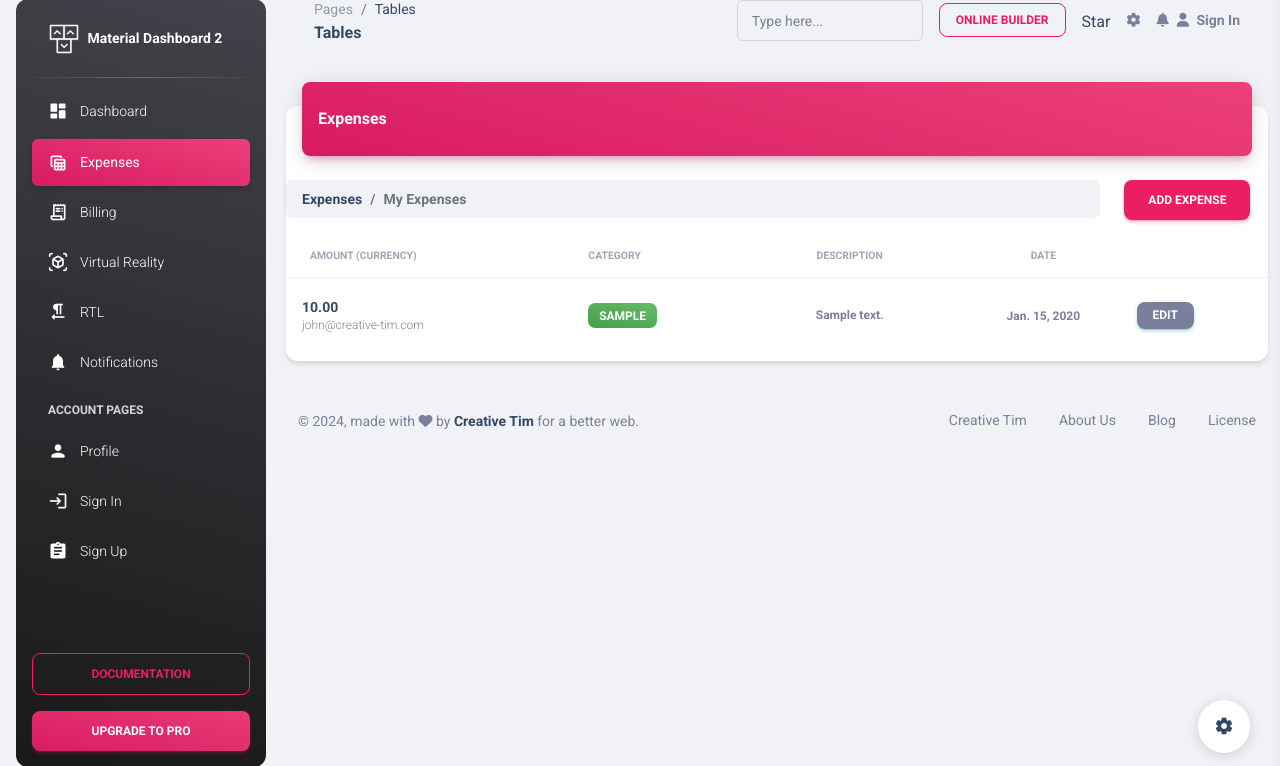
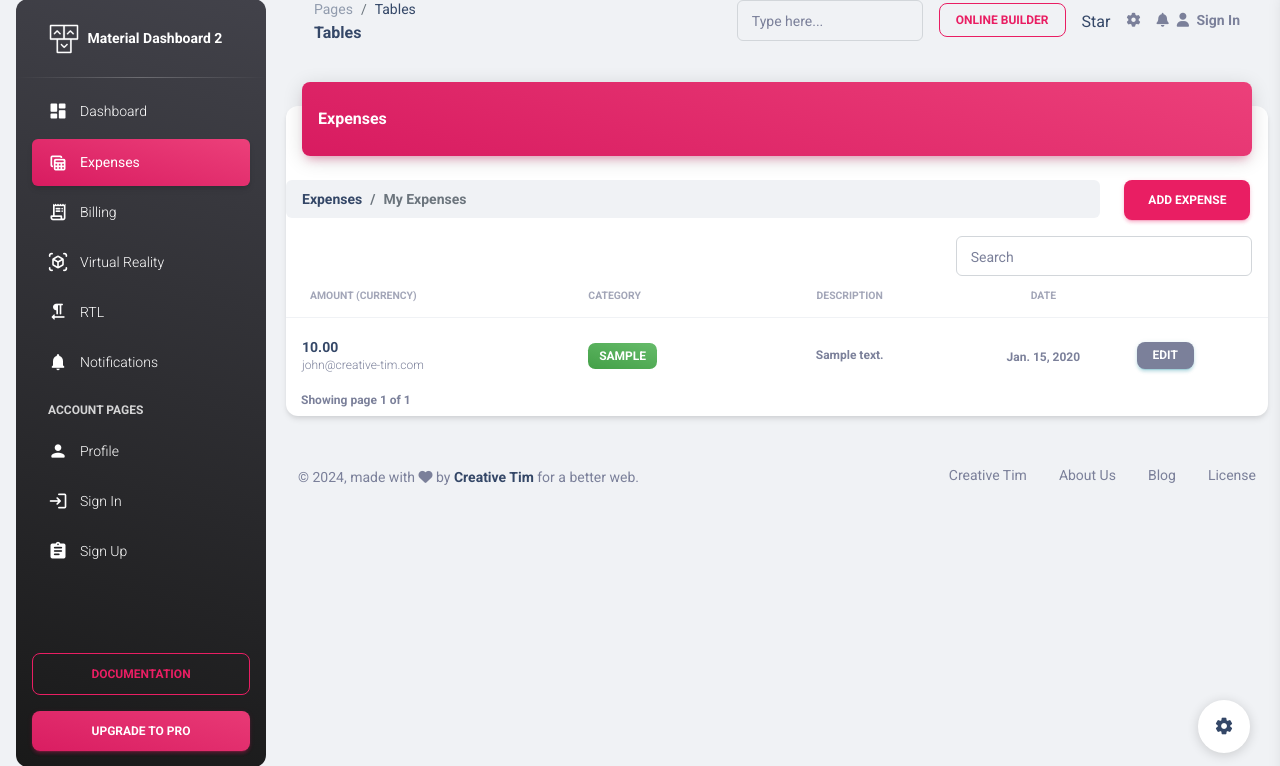
Before and after one commit to peterg-xd/Pokemon-Gao, a Django app: page /expenses.html/ in a window 1280 px wide. Shown: the part 17-783 px from the top of the page. Run offline with Django 5.2, Linux system fonts and the light colour scheme; a user stored in the database is signed in; tables that the repository leaves empty hold one stand-in row (values such as "Sample post"); some libraries are stand-ins or nearby versions.

Commit message:
pagination and search bar for expenses

```diff
--- a/myapp/urls.py
+++ b/myapp/urls.py
@@ -1,5 +1,6 @@
 from django.urls import path
 from . import views
+from django.views.decorators.csrf import csrf_exempt
 
 urlpatterns = [
     path("", views.index, name = "index"),
@@ -7,5 +8,6 @@ urlpatterns = [
     path("add_expense.html/", views.add_expense, name="add_expense"),
     path("expenses.html/", views.expenses, name = "expenses"),
     path("edit_expense.html/<int:id>", views.edit_expense, name="edit_expense"),
-    path("delete_expense/<int:id>", views.delete_expense, name="delete_expense")
+    path("delete_expense/<int:id>", views.delete_expense, name="delete_expense"),
+    path("search_expenses", csrf_exempt(views.search_expenses), name="search_expenses")
 ]
--- a/myapp/views.py
+++ b/myapp/views.py
@@ -3,6 +3,22 @@ from django.contrib.auth.models import User
 from django.contrib.auth.decorators import login_required
 from .models import Category, Expense
 from django.contrib import messages
+from django.core.paginator import Paginator
+import json
+from django.http import JsonResponse
+
+def search_expenses(request):
+    if request.method == 'POST':
+        search_str = json.loads(request.body).get('searchText')
+
+        expenses=Expense.objects.filter(
+            amount__istartswith=search_str, owner=request.user) | Expense.objects.filter(
+            date__istartswith=search_str, owner=request.user) | Expense.objects.filter(
+            description__icontains=search_str, owner=request.user) | Expense.objects.filter(
+            category__icontains=search_str, owner=request.user)
+
+        data=expenses.values()
+        return JsonResponse(list(data), safe=False)
 
 # Create your views here.
 
@@ -14,12 +30,17 @@ def index(request):
 def dashboard(request):
     return render(request, 'dashboard.html')
 
+
+
 def expenses(request):
     categories = Category.objects.all()
     expenses = Expense.objects.filter(owner=request.user)
-
+    paginator = Paginator(expenses, 5)
+    page_number = request.GET.get('page')
+    page_obj = Paginator.get_page(paginator, page_number)
     context = {
-        'expenses': expenses
+        'expenses': expenses,
+        'page_obj': page_obj
     }
     return render(request, 'expenses.html', context)
 
--- /dev/null
+++ b/static/myapp/assets/js/searchExpenses.js
@@ -0,0 +1,67 @@
+const searchField=document.querySelector("#searchField");
+
+const appTable=document.querySelector(".app-table");
+const tableOutput=document.querySelector(".table-output");
+tableOutput.style.display='none'
+const paginationContainer = document.querySelector(".pagination-container");
+const noResults = document.querySelector(".no-results");
+const tbody = document.querySelector(".table-body");
+
+searchField.addEventListener('keyup', (e)=>{
+    const searchValue=e.target.value;
+
+    if(searchValue.trim().length > 0) {
+        console.log("searchValue", searchValue);
+
+        paginationContainer.style.display = "none";
+        tbody.innerHTML = "";
+        fetch("/search_expenses", {
+            body: JSON.stringify({searchText: searchValue}),
+            method: "POST",
+        })
+            .then((res) => res.json())
+            .then((data) => {
+                console.log("data", data);
+
+                appTable.style.display = "none";
+                tableOutput.style.display = "block";
+
+                if(data.length==0){
+                    noResults.style.display = "block";
+                    tableOutput.style.display = "none";
+                }else {
+                    noResults.style.display = "none";
+                    data.forEach((expense) =>{
+                        tbody.innerHTML += `
+                        <tr>
+                            <td>
+                                <div class="d-flex px-2 py-1">
+                                    <div class="d-flex flex-column justify-content-center">
+                                        <h6 class="mb-0 text-sm">${expense.amount}</h6>
+                                        <p class="text-xs text-secondary mb-0">john@creative-tim.com</p>
+                                    </div>
+                                </div>
+                            </td>
+                            <td>
+                                <span class="badge badge-sm bg-gradient-success">${expense.category}</span>
+                            </td>
+                            <td class="align-middle text-center text-sm">
+                                <p class="text-xs font-weight-bold mb-0">${expense.description}</p>
+
+                            </td>
+                            <td class="align-middle text-center">
+                                <span class="text-secondary text-xs font-weight-bold">${expense.date}</span>
+                            </td>
+                        </tr>`;
+                    })
+
+                }
+            });
+    } else {
+        tableOutput.style.display = "none";
+        appTable.style.display = "block";
+        paginationContainer.style.display = "block";
+    }
+
+
+});
--- a/templates/expenses.html
+++ b/templates/expenses.html
@@ -294,6 +294,19 @@
               {% include '_messages.html' %}
               {% if expenses.count %}
 
+              <div class="row">
+                <div class="col-md-8"></div>
+                <div class="col-md-4">
+                  <div class="ms-md-auto pe-md-3 d-flex align-items-center">
+                    <div class="input-group input-group-outline" style="width: 400px;">
+                      <label class="form-label">Search</label>
+                      <input type="text" class="form-control" id="searchField">
+                    </div>
+                  </div>
+                </div>
+              </div>
+
+              <div class="app-table">
                 <table class="table table-stripped table-hover align-items-center mb-0">
                   <thead>
                     <tr>
@@ -307,7 +320,7 @@
 
                   <tbody>
 
-                  {% for expense in expenses %}
+                    {% for expense in page_obj %}
 
                     <tr>
                       <td>
@@ -339,6 +352,57 @@
 
                   </tbody>
                 </table>
+              </div>
+
+            <p class="no-results" style="display: none;">No results </p>
+              <div class="table-output">
+                <table class="table table-stripped table-hover align-items-center mb-0">
+                  <thead>
+                    <tr>
+                      <th class="text-uppercase text-secondary text-xxs font-weight-bolder opacity-7">Amount (CURRENCY)</th>
+                      <th class="text-uppercase text-secondary text-xxs font-weight-bolder opacity-7 ps-2">Category</th>
+                      <th class="text-center text-uppercase text-secondary text-xxs font-weight-bolder opacity-7">Description</th>
+                      <th class="text-center text-uppercase text-secondary text-xxs font-weight-bolder opacity-7">Date</th>
+                      <th class="text-secondary opacity-7"></th>
+                    </tr>
+                  </thead>
+
+                  <tbody class="table-body">
+
+
+                  </tbody>
+                </table>
+              </div>
+
+              <div class="pagination-container">
+                <div class="d-flex justify-content-between align-items-center">
+                  <div class="text-xs font-weight-bold mb-0" style="margin-left: 15px;">
+                    Showing page {{page_obj.number}} of {{ page_obj.paginator.num_pages }}
+                  </div>
+
+                  <ul class="pagination" style="padding: 0; margin: 0; display: flex; margin-right: 150px;">
+                    {% if page_obj.has_previous %}
+                    <li class="page-item" style="margin: 0;">
+                      <a class="page-link" href="?page=1" style="display: flex; justify-content: center; align-items: center; min-width: 80px; height: 30px; text-align: center;">&laquo; 1</a>
+                    </li>
+                    <li class="page-item" style="margin: 0;">
+                        <a class="page-link" href="?page={{ page_obj.previous_page_number }}" style="display: flex; justify-content: center; align-items: center; min-width: 80px; height: 30px; text-align: center;">Previous</a>
+                    </li>
+                    {% endif %}
+
+                    {% if page_obj.has_next %}
+                    <li class="page-item" style="margin: 0;">
+                        <a class="page-link" href="?page={{ page_obj.next_page_number }}" style="display: flex; justify-content: center; align-items: center; min-width: 80px; height: 30px; text-align: center;">Next</a>
+                    </li>
+                    <li class="page-item" style="margin: 0;">
+                        <a class="page-link" href="?page={{ page_obj.paginator.num_pages }}" style="display: flex; justify-content: center; align-items: center; min-width: 80px; height: 30px; text-align: center;">{{ page_obj.paginator.num_pages }} &raquo;</a>
+                    </li>
+                    {% endif %}
+                </ul>
+
+                </div>
+              </div>
+
               {% endif %}
 
 
@@ -461,6 +525,8 @@
   <script src="{% static 'myapp/assets/js/core/bootstrap.min.js' %}"></script>
   <script src="{% static 'myapp/assets/js/plugins/perfect-scrollbar.min.js' %}"></script>
   <script src="{% static 'myapp/assets/js/plugins/smooth-scrollbar.min.js' %}"></script>
+
+  <script src="{% static 'myapp/assets/js/searchExpenses.js' %}"></script>
   <script>
     var win = navigator.platform.indexOf('Win') > -1;
     if (win && document.querySelector('#sidenav-scrollbar')) {
```
Lines whose indentation alone changed are shown as unchanged.
